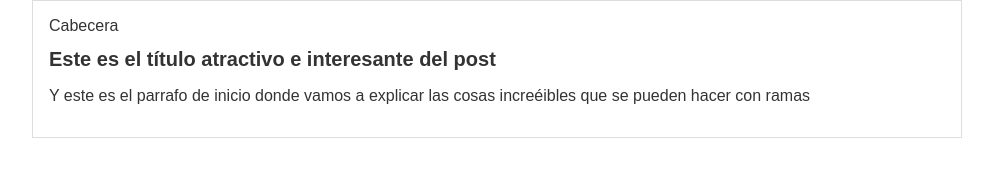
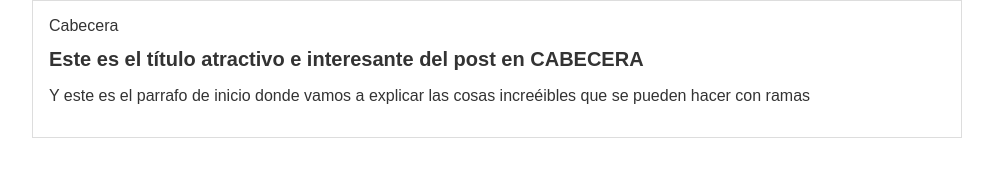
Before and after one commit to Tysaic/platzi-repo, a plain HTML site: page website/index.html in a window 1280 px wide. Shown: the whole page, without its empty margins (143-1136 px from the left). Drawn offline with Linux system fonts and the light colour scheme.

Commit message:
Cambio en cabezera de platzi

```diff
--- a/website/index.html
+++ b/website/index.html
@@ -9,7 +9,7 @@
 Cabecera
 </div>
 <div id="post">
-<h1>Este es el título atractivo e interesante del post</h1>
+<h1>Este es el título atractivo e interesante del post en CABECERA</h1>
 <p>Y este es el parrafo de inicio donde vamos a explicar las cosas increéibles que se pueden hacer con ramas</p>
 </div>
 </div>
```
